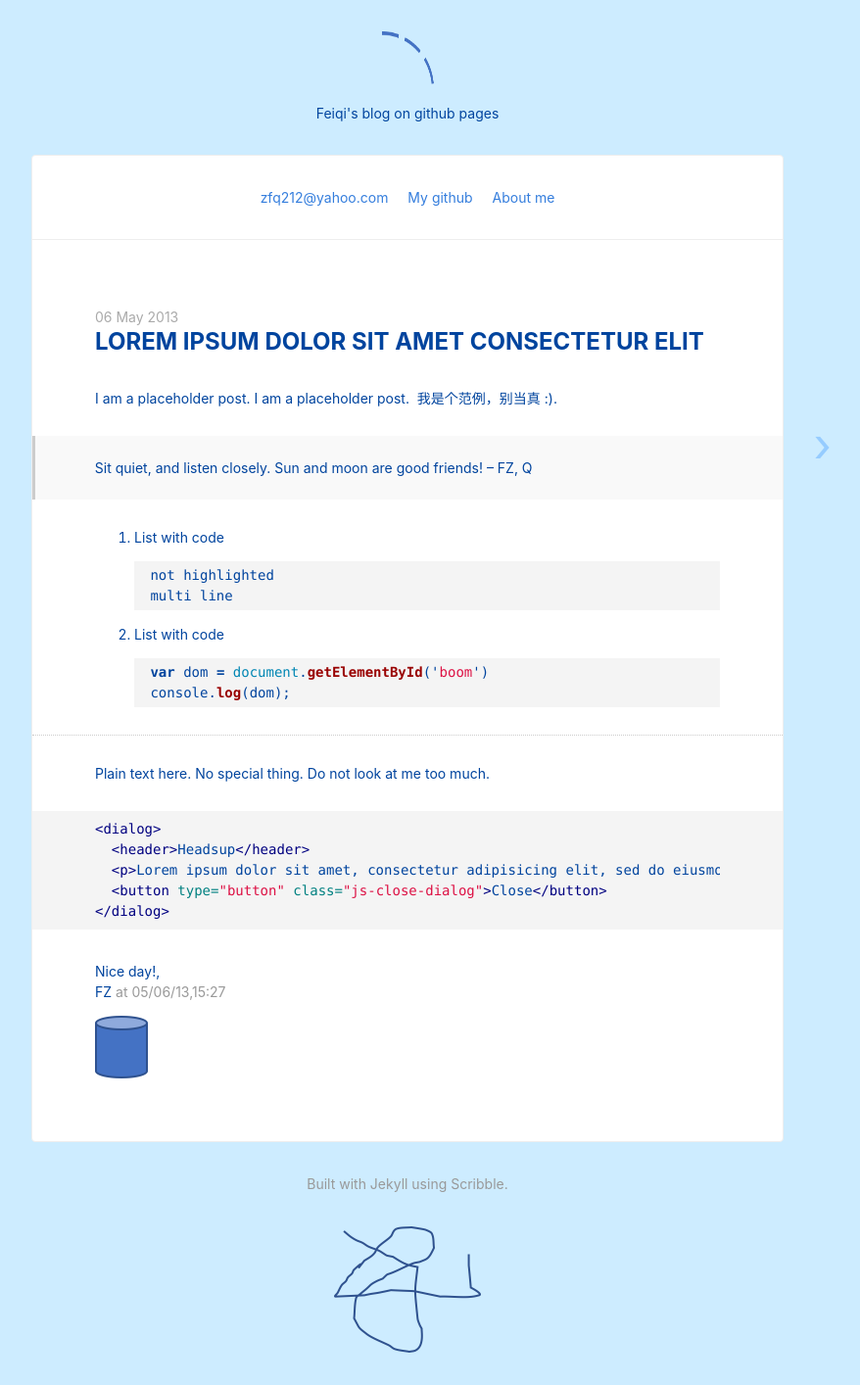
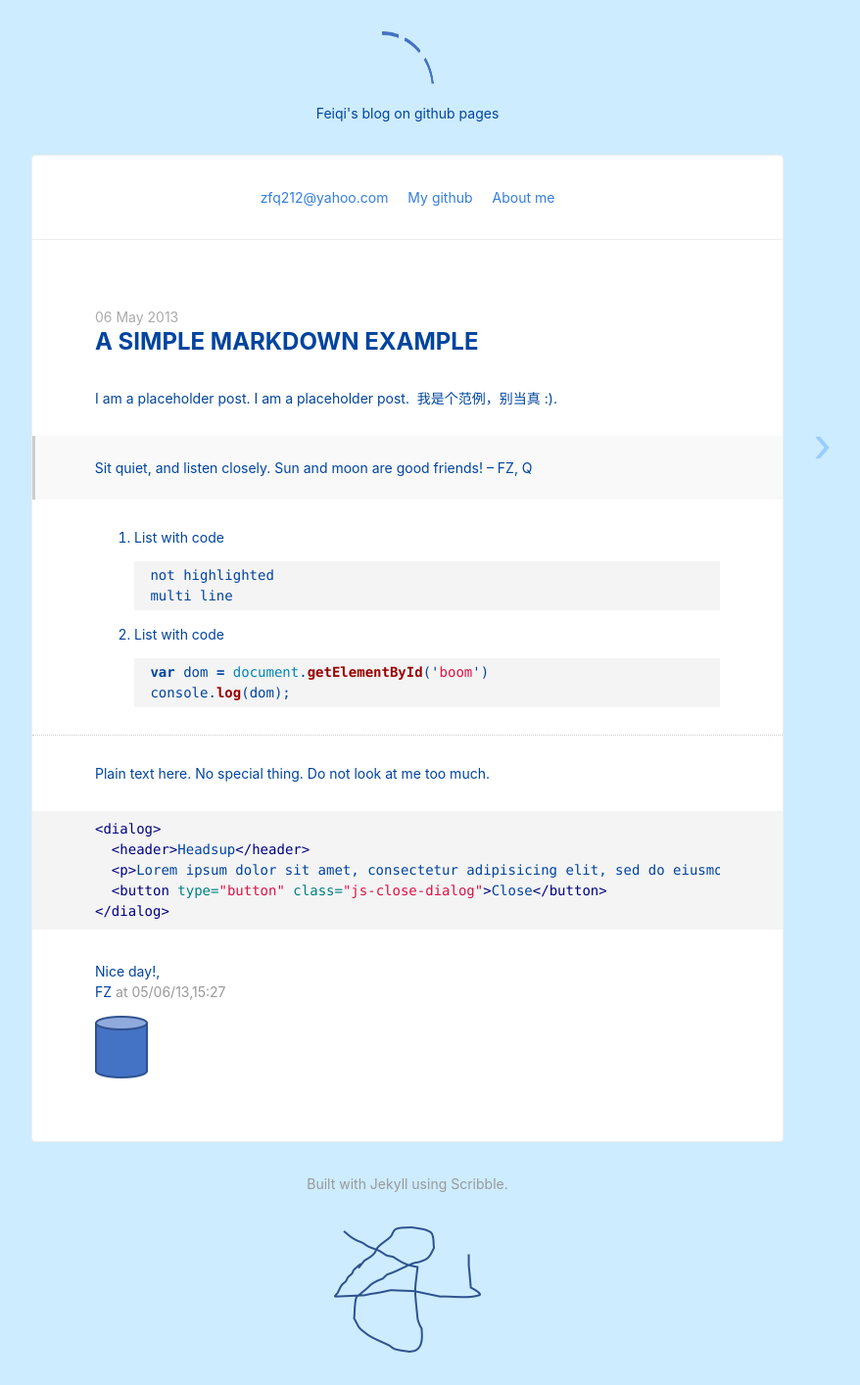
Before and after one commit to zfq212git/zfq212git.github.io, a Jekyll site: the page built from _posts/2013-05-06-more-post.md, in a window 1280 px wide. Shown: the whole page at 98% size, without its empty margins (224-1102 px from the left). Built offline with Jekyll 4.4.1, drawn with Linux system fonts in a browser that asks for light colours; nearby versions of some CDN libraries.

Commit message:
Update 2013-05-06-more-post.md

```diff
--- a/_posts/2013-05-06-more-post.md
+++ b/_posts/2013-05-06-more-post.md
@@ -1,5 +1,5 @@
 ---
-title: Lorem Ipsum Dolor Sit Amet Consectetur Elit
+title: A simple markdown example
 date: 2013-05-06 15:27:31
 ---
 
```
